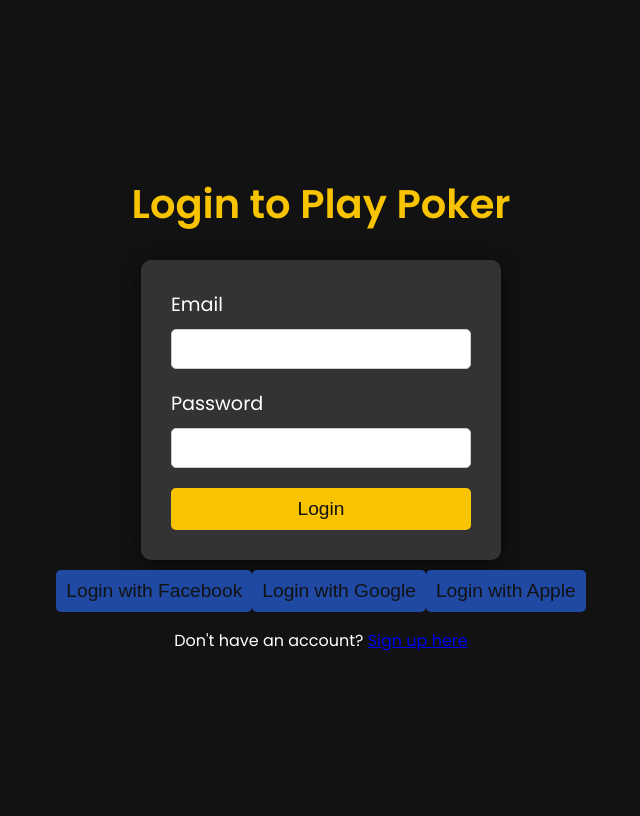
After one commit to NickEscc/addiction-website, a Django app: page /Login in a window 1280 px wide. The commit adds this page. Shown: the whole page, without its empty margins (319-959 px from the left). Run offline with Django 5.2, Linux system fonts and the light colour scheme.

Commit message:
Updated Pages

```diff
--- /dev/null
+++ b/website/templates/website/Login.html
@@ -0,0 +1,107 @@
+<!DOCTYPE html>
+<html lang="en">
+<head>
+    <meta charset="UTF-8">
+    <meta name="viewport" content="width=device-width, initial-scale=1.0">
+    <title>Login to Play Poker</title>
+    <link href="https://fonts.googleapis.com/css2?family=Poppins:wght@300;400;600&display=swap" rel="stylesheet">
+    <style>
+        body {
+            background-color: #121212;
+            color: white;
+            font-family: 'Poppins', sans-serif;
+            display: flex;
+            flex-direction: column;
+            align-items: center;
+            justify-content: center;
+            min-height: 100vh;
+        }
+        h1 {
+            font-size: 2.5em;
+            color: #f8c301;
+        }
+        form {
+            background-color: #333;
+            padding: 30px;
+            border-radius: 10px;
+            box-shadow: 0 4px 20px rgba(0, 0, 0, 0.6);
+            width: 300px;
+            display: flex;
+            flex-direction: column;
+        }
+        label {
+            font-size: 1.2em;
+            margin-bottom: 10px;
+            color: #fff;
+        }
+        input {
+            margin-bottom: 20px;
+            padding: 10px;
+            font-size: 1em;
+            border-radius: 5px;
+            border: 1px solid #ccc;
+        }
+        button {
+            background-color: #f8c301;
+            color: #121212;
+            padding: 10px;
+            font-size: 1.2em;
+            border: none;
+            border-radius: 5px;
+            cursor: pointer;
+            transition: background-color 0.3s ease;
+        }
+        button:hover {
+            background-color: #ff8700;
+        }
+        .error {
+            color: red;
+            margin-top: -10px;
+            margin-bottom: 10px;
+        }
+        .social-login {
+            display: flex;
+            justify-content: space-around;
+            margin-top: 10px;
+        }
+        .social-login button {
+            background-color: #1f49a3; /* Facebook color */
+            border-radius: 5px;
+        }
+        .social-login button:hover {
+            background-color: #365899; /* Darker shade on hover */
+        }
+
+    </style>
+</head>
+<body>
+
+    <h1>Login to Play Poker</h1>
+
+    <!-- Login Form -->
+    <form method="POST" action="{% url 'Login' %}">
+        {% csrf_token %}
+        <label for="email">Email</label>
+        <input type="email" id="email" name="email" required>
+
+        <label for="password">Password</label>
+        <input type="password" id="password" name="password" required>
+
+        <button type="submit">Login</button>
+
+        {% if error %}
+            <div class="error">{{ error }}</div>
+        {% endif %}
+    </form>
+
+    <!-- Social Login Buttons -->
+    <div class="social-login">
+        <button class="facebook-login" onclick="window.location.href='/auth/facebook'">Login with Facebook</button>
+        <button class="google-login" onclick="window.location.href='/auth/google'">Login with Google</button>
+        <button class="apple-login" onclick="window.location.href='/auth/apple'">Login with Apple</button>
+    </div>
+
+    <p>Don't have an account? <a href="{% url 'SignUp' %}">Sign up here</a></p>
+
+</body>
+</html>
--- a/website/urls.py
+++ b/website/urls.py
@@ -6,4 +6,5 @@ urlpatterns = [
     path('HowToPlay/', views.HowToPlay, name='HowToPlay'), #How To Play page
     path('HowItWorks/', views.HowItWorks, name='HowItWorks'), #How It Works page
     path('SignUp/', views.SignUp, name='SignUp'), #Sign Up page
+    path('Login', views.Login, name='Login'), #Login Page
 ]
--- a/website/views.py
+++ b/website/views.py
@@ -1,4 +1,6 @@
+
 from django.shortcuts import render
+
 
 # Create your views here.
 def home(request):
@@ -12,3 +14,6 @@ def HowItWorks(request):
 
 def SignUp(request):
     return render (request, 'website/SignUp.html')
+
+def Login(request):
+    return render (request, 'website/Login.html')
```
Also changed, not shown: website/templates/website/home.html (+81 -34 lines).
